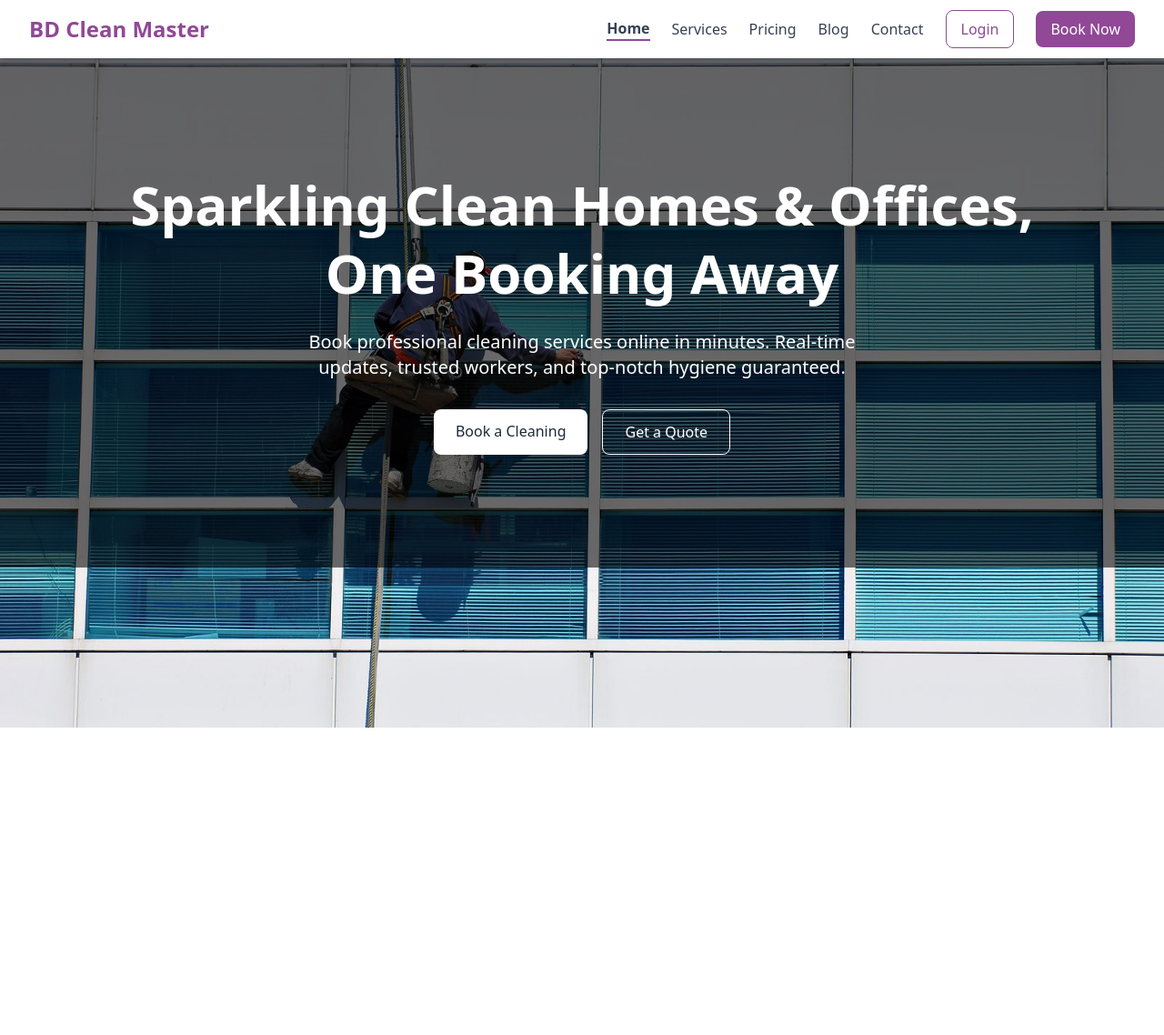
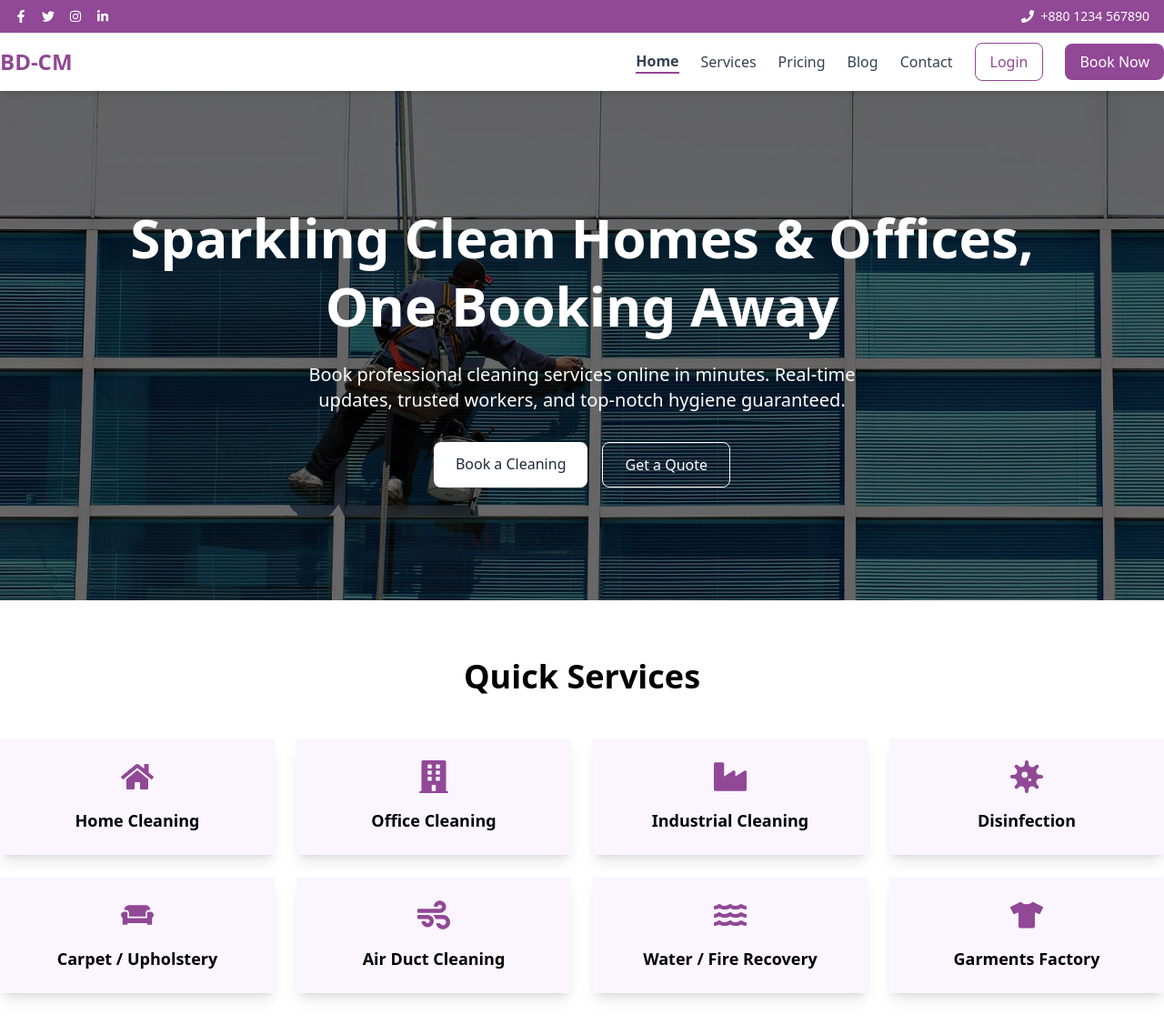
Before and after one commit to MISFOfficial/BD-Clean-Master, a React (Vite) app: page / in a window 1280 px wide. Shown: the top 1138 px of the page at 91% size. Before the commit the page ends 800 px from the top, so only its background shows below. Built offline with nearby package versions, Linux system fonts and the light colour scheme.

Commit message:
added Quick Services sections

```diff
--- /dev/null
+++ b/src/Components/HeaderTop/HeaderTop.jsx
@@ -0,0 +1,28 @@
+import { FaFacebookF, FaTwitter, FaInstagram, FaLinkedinIn, FaPhone } from "react-icons/fa";
+
+const HeaderTop = () => {
+    return (
+        <div className="text-sm">
+            <div className="max-w-7xl mx-auto flex justify-between items-center px-4 py-2">
+
+                {/* Left: Social Icons */}
+                <div className="flex space-x-4">
+                    <a href="#" className="hover:text-blue-600"><FaFacebookF /></a>
+                    <a href="#" className="hover:text-blue-400"><FaTwitter /></a>
+                    <a href="#" className="hover:text-pink-500"><FaInstagram /></a>
+                    <a href="#" className="hover:text-blue-700"><FaLinkedinIn /></a>
+                </div>
+
+                {/* Right: Phone Number */}
+                <div>
+                    <a href="tel:+8801234567890" className=" flex items-center gap-2">
+                        <FaPhone></FaPhone> +880 1234 567890
+                    </a>
+                </div>
+
+            </div>
+        </div>
+    );
+};
+
+export default HeaderTop;
--- a/src/Components/Navigations/NavBar.jsx
+++ b/src/Components/Navigations/NavBar.jsx
@@ -14,14 +14,13 @@ const NavBar = () => {
         { name: "Contact", path: "/contact" },
     ];
     return (
-        <nav className="shadow-md sticky w-full z-50">
-            <div className="max-w-7xl mx-auto px-4 sm:px-6 lg:px-8">
+        <nav className="">
+            <div className="">
                 <div className="flex justify-between h-16 items-center">
                     {/* Logo */}
-                    <Link to="/" className="text-2xl font-bold primary-text">
-                        BD Clean Master
+                    <Link to="/" className="text-2xl font-extrabold primary-text ">
+                        BD-CM
                     </Link>
-
                     {/* Desktop Menu */}
                     <div className="hidden md:flex items-center space-x-6">
                         {navLinks.map((link) => (
--- a/src/Layouts/RootLayout.jsx
+++ b/src/Layouts/RootLayout.jsx
@@ -1,11 +1,17 @@
 import { Outlet } from "react-router";
 import NavBar from "../Components/Navigations/NavBar";
+import HeaderTop from "../Components/HeaderTop/HeaderTop";
 
 const RootLayout = () => {
     return (
         <div>
-            <div className="secondery-color">
-                <NavBar></NavBar>
+            <div className="primary-color text-light">
+                <HeaderTop></HeaderTop>
+            </div>
+            <div className="secondery-color shadow-md sticky top-0 z-1000">
+                <div className="max-w-7xl mx-auto px-4 sm:px-6 lg:px-0">
+                    <NavBar></NavBar>
+                </div>
             </div>
             <Outlet></Outlet>
         </div>
--- a/src/Pages/Home/Home.jsx
+++ b/src/Pages/Home/Home.jsx
@@ -1,5 +1,6 @@
 import React from 'react';
 import HeroSections from './Hero/HeroSections';
+import ServiceTiles from './ServiceTiles/ServiceTiles';
 
 const Home = () => {
     return (
@@ -9,6 +10,11 @@ const Home = () => {
                     <HeroSections></HeroSections>
                 </div>
             </div>
+            <div className='py-16 bg-white'>
+                <div className='max-w-7xl mx-auto px-4 sm:px-6 lg:px-0'>
+                    <ServiceTiles></ServiceTiles>
+                </div>
+            </div>
         </div>
     );
 };
--- /dev/null
+++ b/src/Pages/Home/ServiceTiles/ServiceTiles.jsx
@@ -0,0 +1,38 @@
+import { FaHome, FaBuilding, FaIndustry, FaVirus, FaCouch, FaWind, FaWater, FaTshirt } from "react-icons/fa";
+import { Link } from "react-router";
+
+const services = [
+    { name: "Home Cleaning", icon: <FaHome />, link: "#" },
+    { name: "Office Cleaning", icon: <FaBuilding />, link: "#" },
+    { name: "Industrial Cleaning", icon: <FaIndustry />, link: "/services/industrial" },
+    { name: "Disinfection", icon: <FaVirus />, link: "#" },
+    { name: "Carpet / Upholstery", icon: <FaCouch />, link: "#" },
+    { name: "Air Duct Cleaning", icon: <FaWind />, link: "#" },
+    { name: "Water / Fire Recovery", icon: <FaWater />, link: "#" },
+    { name: "Garments Factory", icon: <FaTshirt />, link: "#" },
+];
+
+const ServiceTiles = () => {
+    return (
+        <div className="">
+            <h2 className="text-3xl sm:text-4xl font-bold text-center text-primary mb-12">
+                Quick Services
+            </h2>
+
+            <div className="grid grid-cols-1 sm:grid-cols-2 md:grid-cols-4 gap-6">
+                {services.map((service, index) => (
+                    <Link
+                        to={service.link}
+                        key={index}
+                        className="flex flex-col items-center p-6 bg-purple-50 shadow-lg text-center"
+                    >
+                        <div className="text-4xl mb-4 primary-text">{service.icon}</div>
+                        <h3 className="font-semibold text-lg">{service.name}</h3>
+                    </Link>
+                ))}
+            </div>
+        </div>
+    );
+};
+
+export default ServiceTiles;
```
